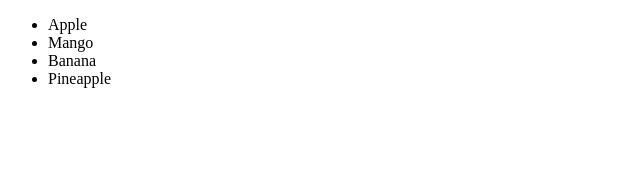
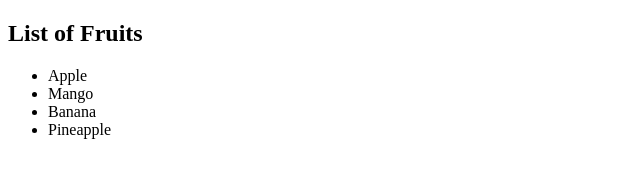
Before and after one commit to Siddardh19/git-github-learn, a plain HTML site: page index.html in a window 1280 px wide. Shown: the whole page, without its empty margins (0-640 px from the left). Drawn offline with Linux system fonts and the light colour scheme.

Commit message:
add heading

```diff
--- a/index.html
+++ b/index.html
@@ -6,7 +6,8 @@
     <title>Git-Github</title>
 </head>
 <body>
-     <ul>
+    <h2>List of Fruits</h2>
+    <ul>
         <li>Apple</li>
         <li>Mango</li>
         <li>Banana</li>
```
